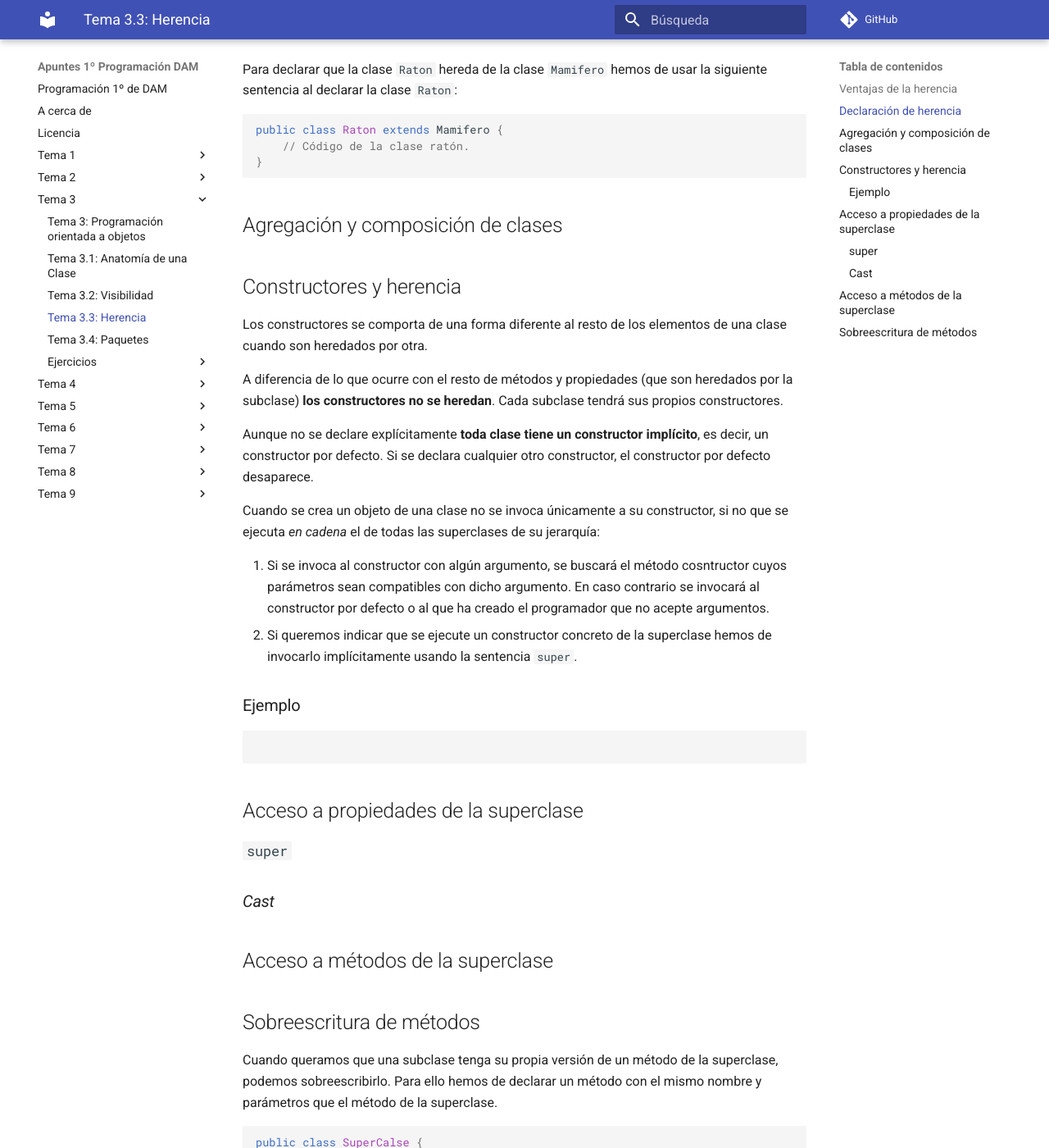
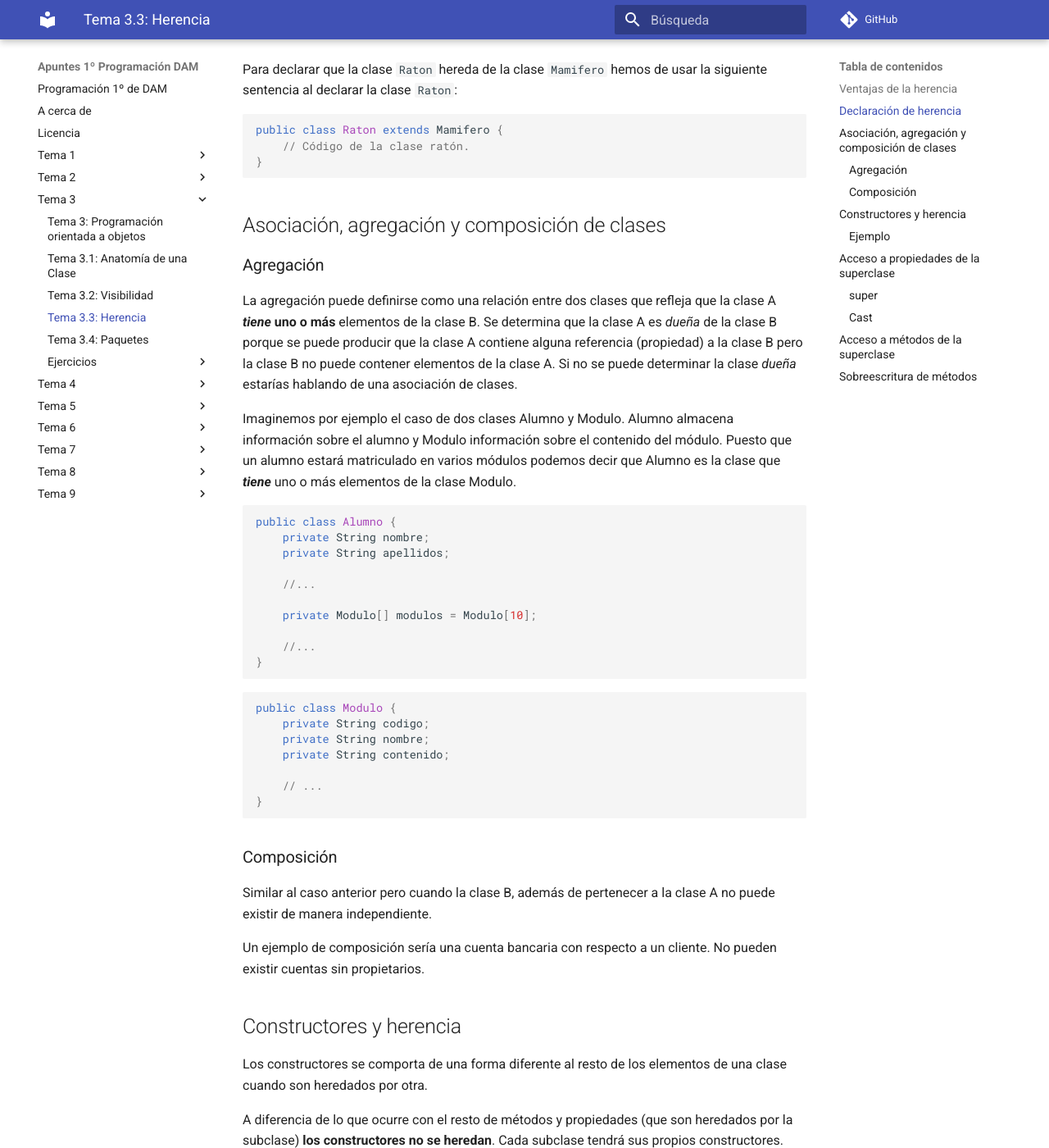
Before and after one commit to mmourazos/DAM_PR_Apuntes, an MkDocs documentation site: the page built from docs/Tema 3/T3.3 - Herencia.md, in a window 1280 px wide and 1400 px high, scrolled down 2161 px. Shown: the whole window at 82% size. Built offline with MkDocs 1.6.1 and Material for MkDocs 9.7.7, drawn with Linux system fonts in a browser that asks for light colours; comment, search, counter and statistics services are not loaded; some of the changed text lies outside the part shown.

Commit message:
Retoques

````diff
--- a/docs/Tema 3/T3.3 - Herencia.md
+++ b/docs/Tema 3/T3.3 - Herencia.md
@@ -92,7 +92,44 @@ public class Raton extends Mamifero {
 }
 ```
 
-## Agregación y composición de clases
+## Asociación, agregación y composición de clases
+
+### Agregación
+
+La agregación puede definirse como una relación entre dos clases que refleja que la clase A ***tiene* uno o más** elementos de la clase B. Se determina que la clase A es *dueña* de la clase B porque se puede producir que la clase A contiene alguna referencia (propiedad) a la clase B pero la clase B no puede contener elementos de la clase A. Si no se puede determinar la clase *dueña* estarías hablando de una asociación de clases.
+
+Imaginemos por ejemplo el caso de dos clases Alumno y Modulo. Alumno almacena información sobre el alumno y Modulo información sobre el contenido del módulo. Puesto que un alumno estará matriculado en varios módulos podemos decir que Alumno es la clase que ***tiene*** uno o más elementos de la clase Modulo.
+
+```java
+public class Alumno {
+    private String nombre;
+    private String apellidos;
+
+    //...
+
+    private Modulo[] modulos = Modulo[10];
+
+    //...
+}
+```
+
+```java
+public class Modulo {
+    private String codigo;
+    private String nombre;
+    private String contenido;
+
+    // ...
+}
+```
+
+### Composición
+
+Similar al caso anterior pero cuando la clase B, además de pertenecer a la clase A no puede existir de manera independiente.
+
+Un ejemplo de composición sería una cuenta bancaria con respecto a un cliente. No pueden existir cuentas sin propietarios.
+
+
 
 ## Constructores y herencia
 
@@ -104,7 +141,7 @@ Aunque no se declare explícitamente **toda clase tiene un constructor implícit
 
 Cuando se crea un objeto de una clase no se invoca únicamente a su constructor, si no que se ejecuta *en cadena* el de todas las superclases de su jerarquía:
 
-1. Si se invoca al constructor con algún argumento, se buscará el método cosntructor cuyos parámetros sean compatibles con dicho argumento. En caso contrario se invocará al constructor por defecto o al que ha creado el programador que no acepte argumentos.
+1. Si se invoca al constructor con algún argumento, se buscará el método constructor cuyos parámetros sean compatibles con dicho argumento. En caso contrario se invocará al constructor por defecto o al que ha creado el programador que no acepte argumentos.
 2. Si queremos indicar que se ejecute un constructor concreto de la superclase hemos de invocarlo implícitamente usando la sentencia `super`.
 
 ### Ejemplo
````
Also changed, not shown: docs/Tema 2/T2.2 - Cadenas_de_caracteres.md (+3 -0 lines), docs/Tema 3/T3.2 - Visibilidad.md (+1 -7 lines), docs/Tema 3/Imagenes/cuadro_visibilidad.svg, 3 other files.
